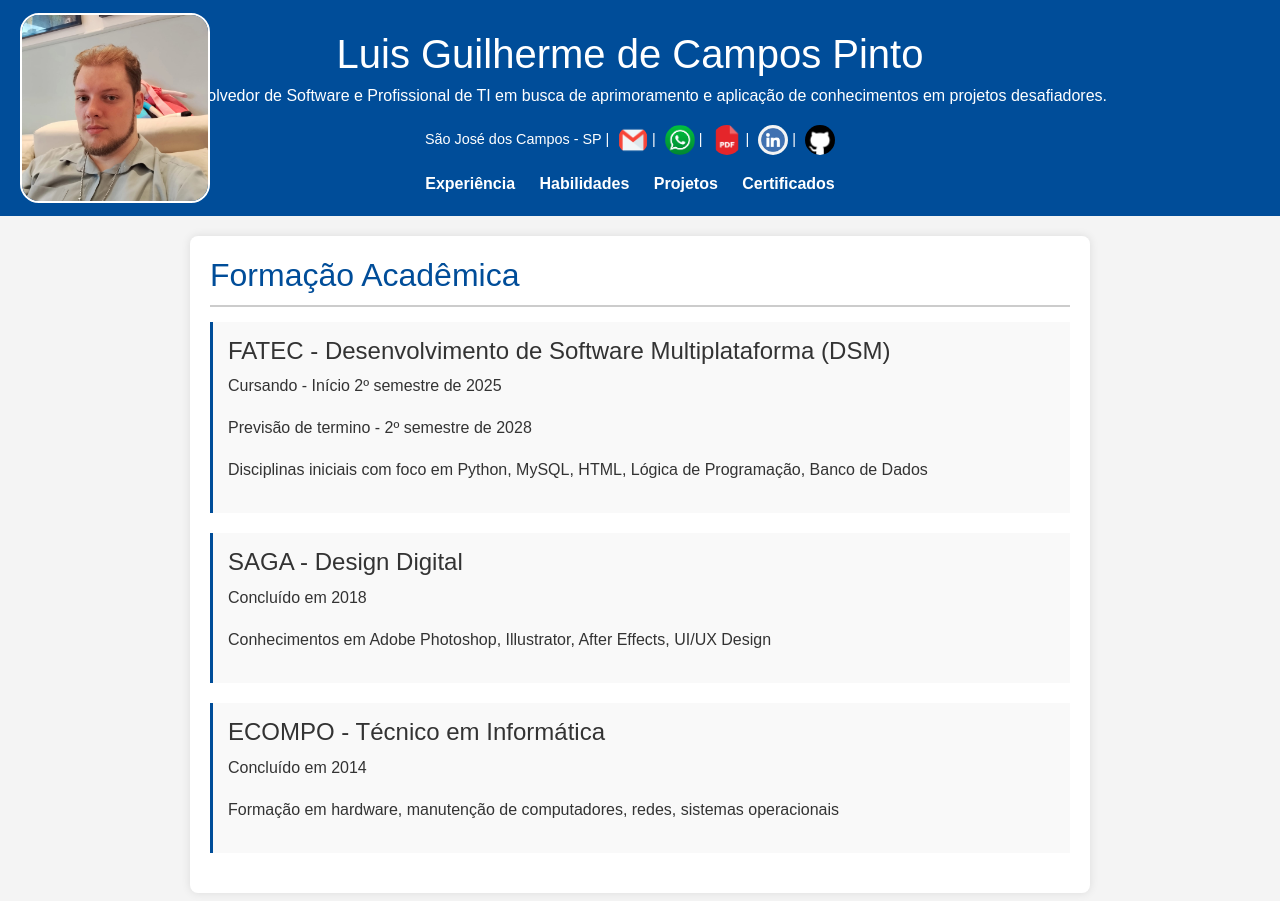
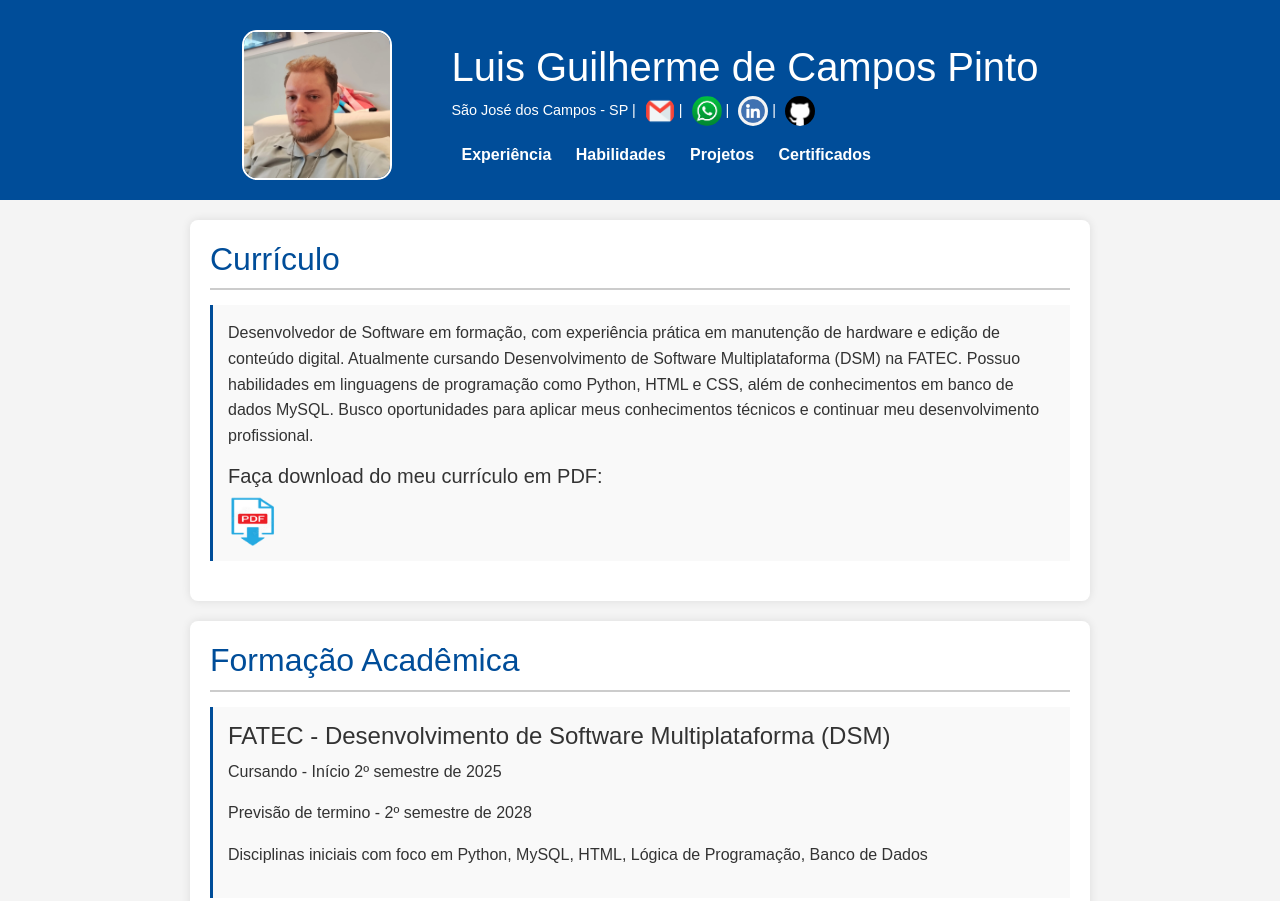
Before and after one commit to Mactravish552/Portfolio-Guilherme-de-Campos, a plain HTML site: page index.html in a window 1280 px wide. Shown: the top 901 px of the page. Drawn offline with nearby package versions, Linux system fonts and the light colour scheme.

Commit message:
atualização do portifólio e correção da responsividade

```diff
--- a/css/style.css
+++ b/css/style.css
@@ -9,41 +9,64 @@ body {
 
 header {
     display: flex;
-    flex-direction: column;
+    flex-direction: row;
+    align-items: center;
+    justify-content: center; /* Isso centraliza o .header-content */
     position: relative;
-
     background: #004d99;
     color: #fff;
     padding: 20px;
     padding-top: 30px;
-    padding-left: 0px;
-    align-items: center;
+}
+
+.header-content {
+    display: flex; /* Adicione/Mantenha */
+    flex-direction: row; /* Altera de 'column' para 'row' para desktop */
+    align-items: center; /* Alinha verticalmente no centro */
+    justify-content: center; /* Centraliza o conteúdo dentro do header */
+    max-width: 900px; /* Limita a largura do bloco total */
+    width: 100%;
+}
+
+.header-text-container {
+    display: flex;
+    flex-direction: column; /* Empilha Nome, Contato e Nav */
+    align-items: flex-start; /* Alinha o texto à esquerda do container */
+    margin-left: 30px; /* Adiciona espaçamento entre a foto e o texto */
 }
 
 .header-foto {
-    position: absolute;
-    top: 50%;
-    left: 20px;
-    transform: translateY(-50%);
-    width: 190px;
-    height: 190px;
+    width: 150px;
+    height: 150px;
     object-fit: cover;
     border-radius: 10%;
     border: 2px solid white;
+    /* margin-right: 30px; <- Mantenha esta ou ajuste */
+    margin-right: 30px; /* Garante o espaçamento à direita da foto */
+    flex-shrink: 0;
 }
 
 @media (max-width: 768px) {
+    header {
+        flex-direction: column;
+        padding: 10px 20px;
+        justify-content: center;
+    }
+
     .header-foto {
-        position: static;
         margin: 0 auto 10px;
-        transform: none;
         width: 100px;
         height: 100px;
     }
 
-    header {
-        padding: 10px 20px;
+    .header-content {
+        flex-direction: column;
         align-items: center;
+    }
+
+    .header-text-container {
+        align-items: center;
+        margin-left: 0;
     }
 
     header h1,
--- a/index.html
+++ b/index.html
@@ -11,13 +11,14 @@
 <body>
 <!-- colocar img minha na lateral esquerda do cabeçalho-->
     <header id="introducao">
+        <div class="header-content">
             <img alt="Foto de Perfil de Luis Guilherme" class="header-foto" src="./imgs/Foto Gui.jpg">
-        <h1>Luis Guilherme de Campos Pinto</h1>
-        <p>Desenvolvedor de Software e Profissional de TI em busca de aprimoramento e aplicação de conhecimentos  em projetos desafiadores.</p>
+
+            <div class="header-text-container">
+                <h1 class="">Luis Guilherme de Campos Pinto</h1>
                 <p class="contato">São José dos Campos - SP |
                 <a href="mailto:guilherme-spsf@hotmail.com" target="_blank" title="E-mail"><img class="img-fluid rounded-circle" src="./imgs/email logo.png"></a> |
                 <a href="https://wa.me/5512997180003" target="_blank" title="WhatsApp"><img class="img-fluid rounded-circle" src="./imgs/whats logo.png"></a> |
-        <a href="PDFs/Curriculo_Luis_Guilherme.pdf" target="_blank" title="Currículo"><img class="img-fluid rounded-circle" src="./imgs/pdf.png"></a> |
                 <a href="https://www.linkedin.com/in/guilhermedecampospinto/" target="_blank" title="LinkedIn"><img class="img-fluid rounded-circle" src="./imgs/linkendin logo.png"></a> |
                 <a href="https://github.com/Mactravish552" target="_blank" title="GitHub"><img class="img-fluid rounded-circle" src="./imgs/github logo.jpg"></a></p>
                 <nav>
@@ -26,7 +27,18 @@
                     <a href="#projetos">Projetos</a>
                     <a href="#certificados">Certificados</a>
                 </nav>
+            </div>
+            </div>
     </header>
+
+    <section id="curriculo">
+        <h2>Currículo</h2>
+        <div class="bloco-curriculo">
+            <p>Desenvolvedor de Software em formação, com experiência prática em manutenção de hardware e edição de conteúdo digital. Atualmente cursando Desenvolvimento de Software Multiplataforma (DSM) na FATEC. Possuo habilidades em linguagens de programação como Python, HTML e CSS, além de conhecimentos em banco de dados MySQL. Busco oportunidades para aplicar meus conhecimentos técnicos e continuar meu desenvolvimento profissional.</p>
+            <h5>Faça download do meu currículo em PDF:</h5>
+            <a href="PDFs/Curriculo_Luis_Guilherme.pdf" target="_blank" title="Currículo"><img class="img-fluid" src="./imgs/pdf download.png"></a>
+        </div>
+    </section>
 
     <section id="formacao">
         <h2>Formação Acadêmica</h2>
@@ -125,24 +137,24 @@
         </section>
 
     <section id="documentos-trabalhos">
-        <h2>Documentos e Trabalhos</h2>
-        <!-- Adicionar artigos, TCCs, trabalhos de pesquisa ou relatórios relevantes.-->
-        <p></p>
+        <h2>Documentos e Trabalhos</h2> <!-- Adicionar artigos, TCCs, trabalhos de pesquisa ou relatórios relevantes.-->
+            <!--<div class="bloco-curriculo">
+                <h4>Trabalho Exemplo</h4>
+                <a href="PDFs/trabalho-exemplo.pdf" target="_blank" title="Trabalho Exemplo"><img class="img-fluid rounded-circle" src="./imgs/pdf.png"></a>
+            </div> -->
     </section>
 
     <section id="certificados">
-        <h2>Certificados</h2>
-        <!-- Inclua imagens ou PDFs de certificados obtidos em cursos ou eventos relevantes.-->
-        <a href="PDFs/CERTIFICADO-inova-2025-2.pdf" target="_blank"><img class="img-fluid rounded-circle" src="./imgs/pdf.png"></a>
+        <h2>Certificados</h2> <!-- Inclua imagens ou PDFs de certificados obtidos em cursos ou eventos relevantes.-->
+            <div class="bloco-curriculo">
+                <h4>Inova 2025 2.º sementre</h4>
+                <a href="PDFs/CERTIFICADO-inova-2025-2.pdf" target="_blank" title="Inova"><img class="img-fluid" src="./imgs/pdf download.png"></a>
+            </div>
+            <!--<div class="bloco-curriculo">
+                <h4>Certificado Exemplo</h4>
+                <a href="PDFs/certificado-exemplo.pdf" target="_blank" title="Certificado Exemplo"><img class="img-fluid rounded-circle" src="./imgs/pdf.png"></a>
+            </div> -->
     </section>
-
-    <!--<section id="Contato">
-        <h2>Contato</h2>
-         Colocar o icone do site no lugar do nome e subir para o Header --
-        <a href="https://www.linkedin.com/in/guilhermedecampospinto/"><img class="img-fluid rounded-circle" width="50px" src="./imgs/linkendin logo.jpg"></a>
-
-        <a href="https://github.com/Mactravish552"><img class="img-fluid rounded-circle" width="40px" src="./imgs/github logo.jpg"></a>
-    </section>-->
 
     <footer>
         <p>Entre em contato comigo através do:
```
Also changed, not shown: imgs/pdf download.png (added). Lines whose indentation alone changed are shown as unchanged.
